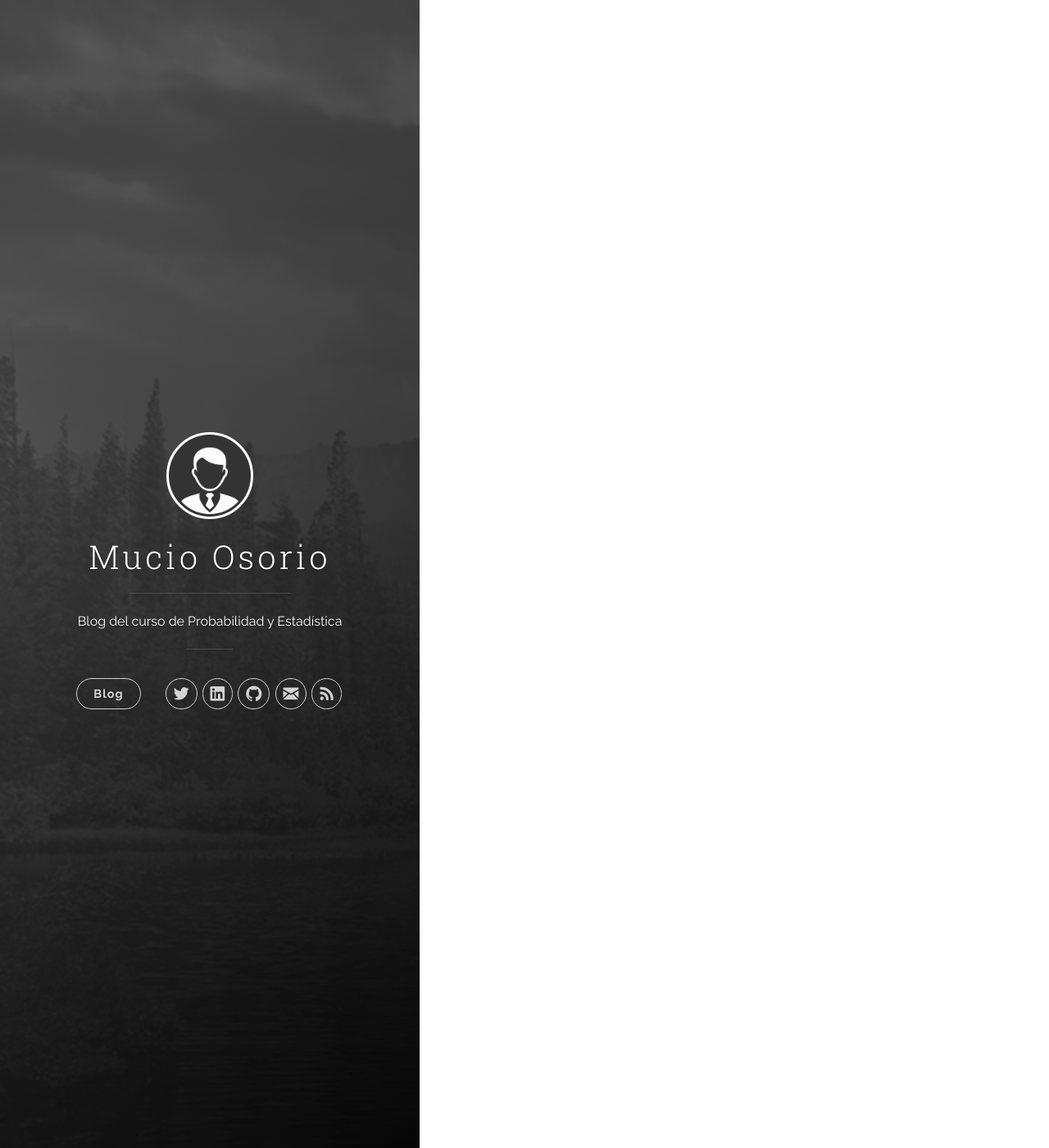
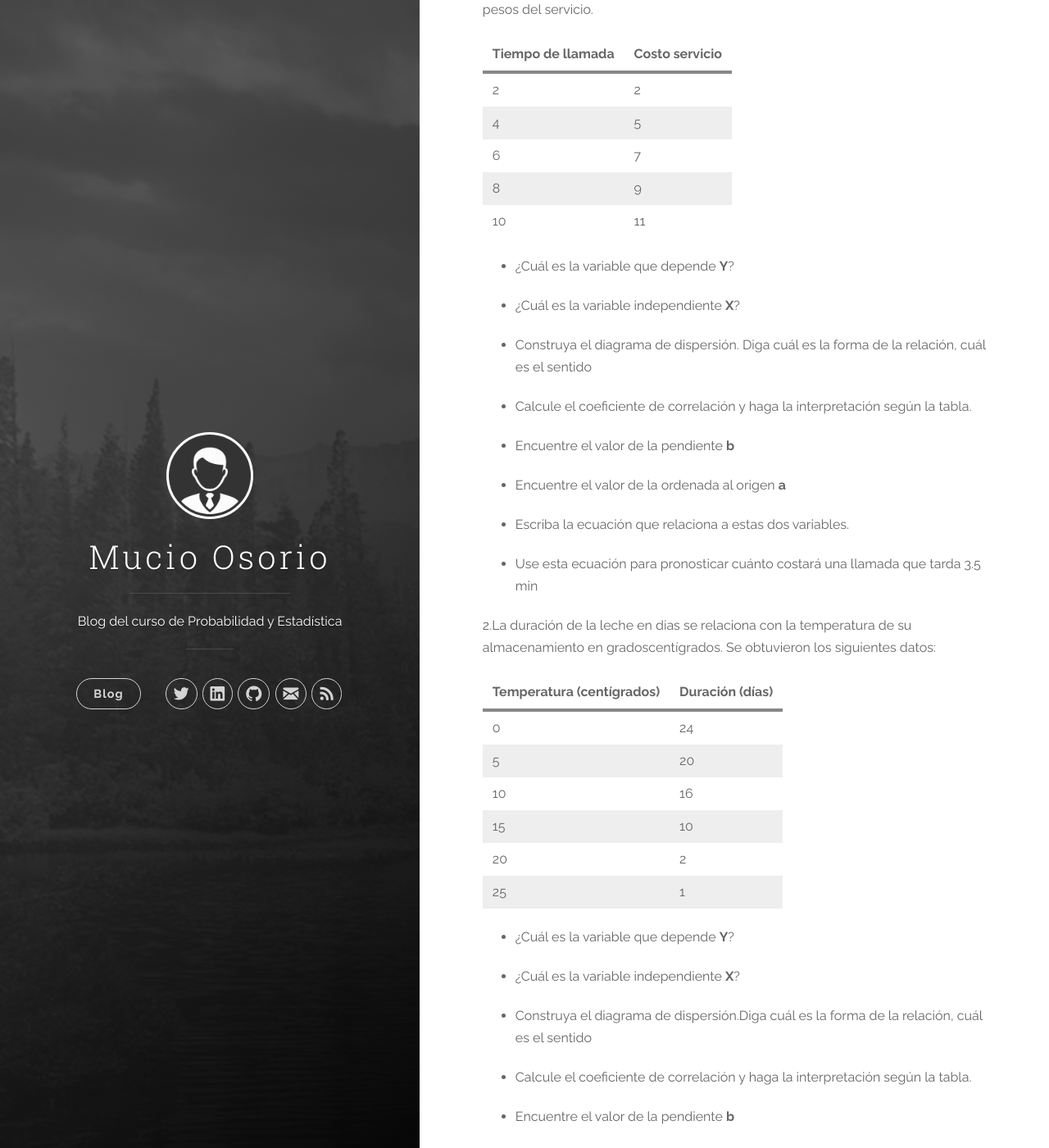
Before and after one commit to mucioosorio/probabilidad, a Jekyll site: the page built from _posts/2020-05-14-Tarea para viernes 15 de mayo. Probabilidad y Estadística y Métódos Estadísticos.md, in a window 1280 px wide and 1400 px high, scrolled down 6071 px. Shown: the whole window at 82% size. Built offline with Jekyll 4.4.1, drawn with Linux system fonts in a browser that asks for light colours; nearby versions of some CDN libraries; formulas are drawn with MathJax 3; some of the changed text lies outside the part shown.

Commit message:
Update 2020-05-14-Tarea para viernes 15 de mayo. Probabilidad y Estadística y Métódos Estadísticos.md

```diff
--- a/_posts/2020-05-14-Tarea para viernes 15 de mayo. Probabilidad y Estadística y Métódos Estadísticos.md
+++ b/_posts/2020-05-14-Tarea para viernes 15 de mayo. Probabilidad y Estadística y Métódos Estadísticos.md
@@ -59,6 +59,8 @@ En éste puede verse que la forma de la relación es cómo un línea recta. Pero
 
 * Negativo, si **Y** disminuye cuando **X** crece.El coeficiente de correlación es negativo.
 
+Las estaturas y los pesos se relacionan con sentido positivo, pues si crece l estatura también lo hace el peso.
+
 ### Fuerza de la relación
 
 Tiene que ver con lo cercano que están los puntos originales a una linea (ya sea recta o curva) imaginaria que pasa entre los puntos.
@@ -114,3 +116,76 @@ Basta con sustituir en la ecuación para obteer el resultado de la estimación:
 $$Y=-93.86+97.08*1.73=74.0949$$
 
 Es decir, que se espera que ese alumno pese aproximadamente 74.09 kg.
+
+###TAREA
+
+1.Los siguientes datos son sobre el tiempo en minutos de llamadas y el costo en pesos del servicio.
+
+Tiempo de llamada  | Costo servicio
+------------------ | -------------
+2                  | 2
+4                  | 5
+6                  | 7
+8                  | 9
+10                 |11
+
+
+* ¿Cuál es la variable que depende **Y**?
+
+* ¿Cuál es la variable independiente **X**?
+
+* Construya el diagrama de dispersión. Diga cuál es la forma de la relación, cuál es el sentido
+
+* Calcule el coeficiente de correlación y haga la interpretación según la tabla.
+
+* Encuentre el valor de la pendiente **b**
+
+* Encuentre el valor de la ordenada al origen **a**
+
+* Escriba la ecuación que relaciona a estas dos variables.
+
+* Use esta ecuación para pronosticar cuánto costará una llamada que tarda 3.5 min
+
+
+2.La duración de la leche en dias se relaciona con la temperatura de su almacenamiento en gradoscentígrados. Se obtuvieron los siguientes datos:
+
+Temperatura (centígrados)  | Duración (días)
+------------------ | ---------------
+0                  |24
+5                  |20
+10                 |16
+15                 |10
+20                 |2
+25                 |1
+
+* ¿Cuál es la variable que depende **Y**?
+
+* ¿Cuál es la variable independiente **X**?
+
+* Construya el diagrama de dispersión.Diga cuál es la forma de la relación, cuál es el sentido
+
+* Calcule el coeficiente de correlación y haga la interpretación según la tabla.
+
+* Encuentre el valor de la pendiente **b**
+
+* Encuentre el valor de la ordenada al origen **a**
+
+* Escriba la ecuación que relaciona a estas dos variables.
+
+* Use esta ecuación para pronosticar cuánto durará la leche si se almacena a 3 grados centígrados
+
+
+
+Asignación para entregar como máximo mañana viernes 15 de mayo.
+
+Tareas que se reciban 1 día despues contarán 50%
+
+Tareas que se reciban 2 días despues contarán 25%
+
+Despues de dos diás solo contarán el 10%
+
+
+Aquí: [https://forms.gle/hYqRzywFzYVkd297A](https://forms.gle/hYqRzywFzYVkd297A)
+
+
+Dudas se atienden en el correo mucio.osorio@itson.edu.mx Estoy atendiendolas lo mas pronto posible.
```
Also changed, not shown: other parts of _posts/2020-05-14-Tarea para viernes 15 de mayo. Probabilidad y Estadística y Métódos Estadísticos.md (+1 -1 lines).
